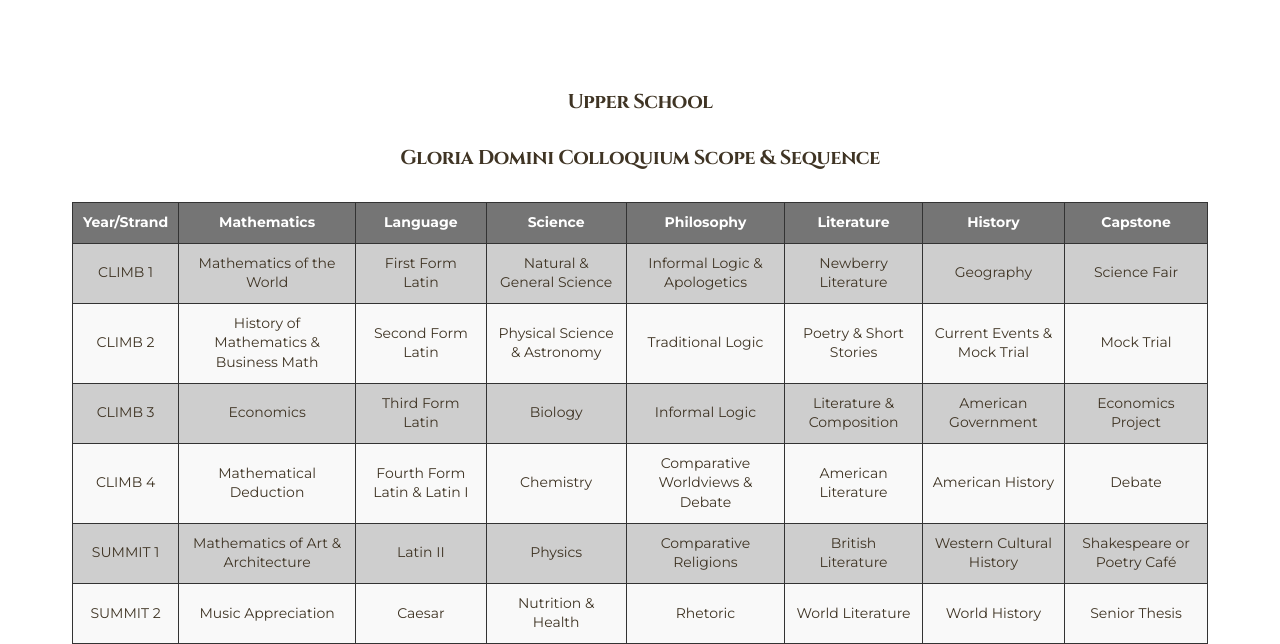
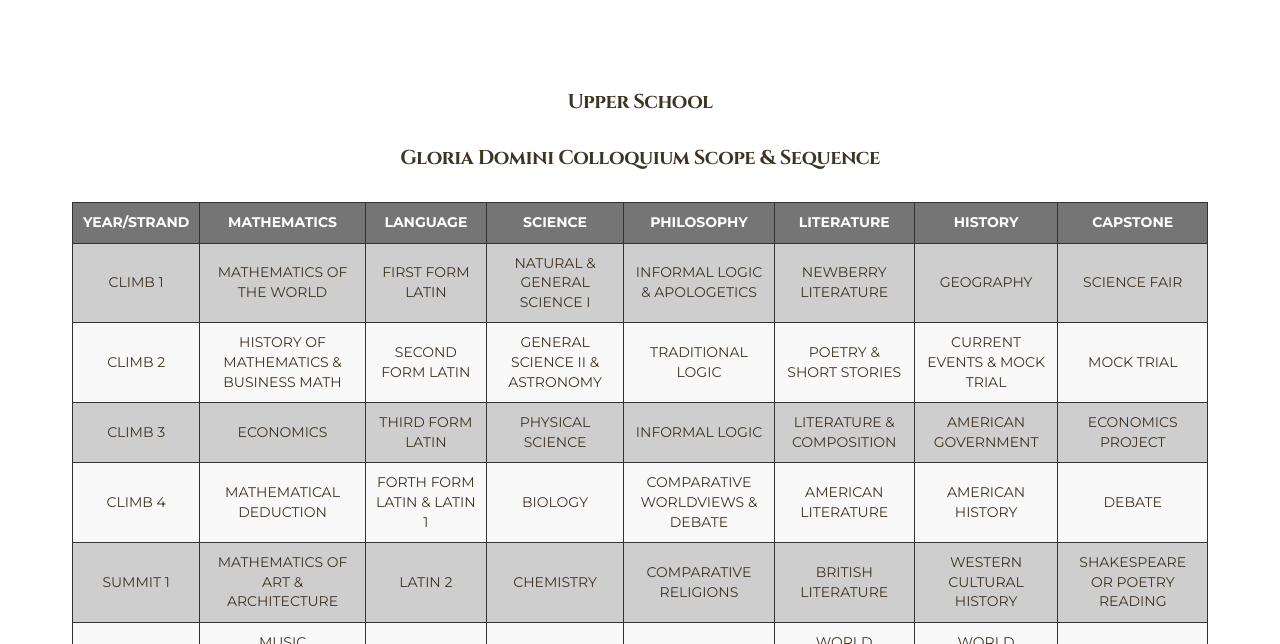
Before and after one commit to ZhannaRay/GloriaDomini, a plain HTML site: page upper-school.html in a window 1280 px wide. Shown: the part 156-800 px from the top of the page. Drawn offline with nearby package versions, Linux system fonts and the light colour scheme.

Commit message:
12-6-25 edits

```diff
--- a/upper-school.html
+++ b/upper-school.html
@@ -93,76 +93,76 @@
             <table border="1" cellpadding="8" cellspacing="0" class="table-text">
               <thead>
                 <tr>
-                  <th>Year/Strand</th>
-                  <th>Mathematics</th>
-                  <th>Language</th>
-                  <th>Science</th>
-                  <th>Philosophy</th>
-                  <th>Literature</th>
-                  <th>History</th>
-                  <th>Capstone</th>
+                  <th>YEAR/STRAND</th>
+                  <th>MATHEMATICS</th>
+                  <th>LANGUAGE</th>
+                  <th>SCIENCE</th>
+                  <th>PHILOSOPHY</th>
+                  <th>LITERATURE</th>
+                  <th>HISTORY</th>
+                  <th>CAPSTONE</th>
                 </tr>
               </thead>
               <tbody>
                 <tr>
                   <td>CLIMB 1</td>
-                  <td>Mathematics of the World</td>
-                  <td>First Form Latin</td>
-                  <td>Natural &amp; General Science</td>
-                  <td>Informal Logic &amp; Apologetics</td>
-                  <td>Newberry Literature</td>
-                  <td>Geography</td>
-                  <td>Science Fair</td>
+                  <td>MATHEMATICS OF THE WORLD</td>
+                  <td>FIRST FORM LATIN</td>
+                  <td>NATURAL &amp; GENERAL SCIENCE I</td>
+                  <td>INFORMAL LOGIC &amp; APOLOGETICS</td>
+                  <td>NEWBERRY LITERATURE</td>
+                  <td>GEOGRAPHY</td>
+                  <td>SCIENCE FAIR</td>
                 </tr>
                 <tr>
                   <td>CLIMB 2</td>
-                  <td>History of Mathematics &amp; Business Math</td>
-                  <td>Second Form Latin</td>
-                  <td>Physical Science &amp; Astronomy</td>
-                  <td>Traditional Logic</td>
-                  <td>Poetry &amp; Short Stories</td>
-                  <td>Current Events &amp; Mock Trial</td>
-                  <td>Mock Trial</td>
+                  <td>HISTORY OF MATHEMATICS &amp; BUSINESS MATH</td>
+                  <td>SECOND FORM LATIN</td>
+                  <td>GENERAL SCIENCE II &amp; ASTRONOMY</td>
+                  <td>TRADITIONAL LOGIC</td>
+                  <td>POETRY &amp; SHORT STORIES</td>
+                  <td>CURRENT EVENTS &amp; MOCK TRIAL</td>
+                  <td>MOCK TRIAL</td>
                 </tr>
                 <tr>
                   <td>CLIMB 3</td>
-                  <td>Economics</td>
-                  <td>Third Form Latin</td>
-                  <td>Biology</td>
-                  <td>Informal Logic</td>
-                  <td>Literature &amp; Composition</td>
-                  <td>American Government</td>
-                  <td>Economics Project</td>
+                  <td>ECONOMICS</td>
+                  <td>THIRD FORM LATIN</td>
+                  <td>PHYSICAL SCIENCE</td>
+                  <td>INFORMAL LOGIC</td>
+                  <td>LITERATURE &amp; COMPOSITION</td>
+                  <td>AMERICAN GOVERNMENT</td>
+                  <td>ECONOMICS PROJECT</td>
                 </tr>
                 <tr>
                   <td>CLIMB 4</td>
-                  <td>Mathematical Deduction</td>
-                  <td>Fourth Form Latin &amp; Latin I</td>
-                  <td>Chemistry</td>
-                  <td>Comparative Worldviews &amp; Debate</td>
-                  <td>American Literature</td>
-                  <td>American History</td>
-                  <td>Debate</td>
+                  <td>MATHEMATICAL DEDUCTION</td>
+                  <td>FORTH FORM LATIN &amp; LATIN 1</td>
+                  <td>BIOLOGY</td>
+                  <td>COMPARATIVE WORLDVIEWS &amp; DEBATE</td>
+                  <td>AMERICAN LITERATURE</td>
+                  <td>AMERICAN HISTORY</td>
+                  <td>DEBATE</td>
                 </tr>
                 <tr>
                   <td>SUMMIT 1</td>
-                  <td>Mathematics of Art &amp; Architecture</td>
-                  <td>Latin II</td>
-                  <td>Physics</td>
-                  <td>Comparative Religions</td>
-                  <td>British Literature</td>
-                  <td>Western Cultural History</td>
-                  <td>Shakespeare or Poetry Café</td>
+                  <td>MATHEMATICS OF ART &amp; ARCHITECTURE</td>
+                  <td>LATIN 2</td>
+                  <td>CHEMISTRY</td>
+                  <td>COMPARATIVE RELIGIONS</td>
+                  <td>BRITISH LITERATURE</td>
+                  <td>WESTERN CULTURAL HISTORY</td>
+                  <td>SHAKESPEARE OR POETRY READING</td>
                 </tr>
                 <tr>
                   <td>SUMMIT 2</td>
-                  <td>Music Appreciation</td>
-                  <td>Caesar</td>
-                  <td>Nutrition &amp; Health</td>
-                  <td>Rhetoric</td>
-                  <td>World Literature</td>
-                  <td>World History</td>
-                  <td>Senior Thesis</td>
+                  <td>MUSIC APPRECIATION</td>
+                  <td>CAESAR</td>
+                  <td>PHYSICS</td>
+                  <td>RHETORIC</td>
+                  <td>WORLD LITERATURE</td>
+                  <td>WORLD HISTORY</td>
+                  <td>SENIOR THESIS</td>
                 </tr>
               </tbody>
             </table>
@@ -182,7 +182,7 @@
             <p class="base-text">Climb 2 (8th Grade): Mock Trial - Practical courtroom experience that builds logic, collaboration, and empathy.</p>
             <p class="base-text">Climb 3 (9th Grade): Economics Project - A hands-on simulation of personal finance and life decisions.</p>
             <p class="base-text">Climb 4 (10th Grade): Debate - Students engage in formal debate, applying dialectic and rhetorical skills.</p>
-            <p class="base-text">Summit 1 (11th Grade): Shakespearean Play or Poetry Café - A celebration of British literature through performance.</p>
+            <p class="base-text">Summit 1 (11th Grade): Shakespearean Play or Poetry Reading - A celebration of British literature through performance.</p>
             <p class="base-text">Summit 2 (12th Grade): Senior Exhibition/Thesis - An in-depth, independent project addressing a societal issue, culminating in a public presentation as the final demonstration of mastery.</p>
             <p class="base-text">Additionally, Protocol outings for grades 9-12 give students opportunities to practice etiquette, conversation, and poise in formal settings.</p>
             <p class="base-text">Our more detailed scope and sequence is available here
```
Also changed, not shown: community-day.html (+3 -5 lines), lower-school.html (+1 -6 lines).
